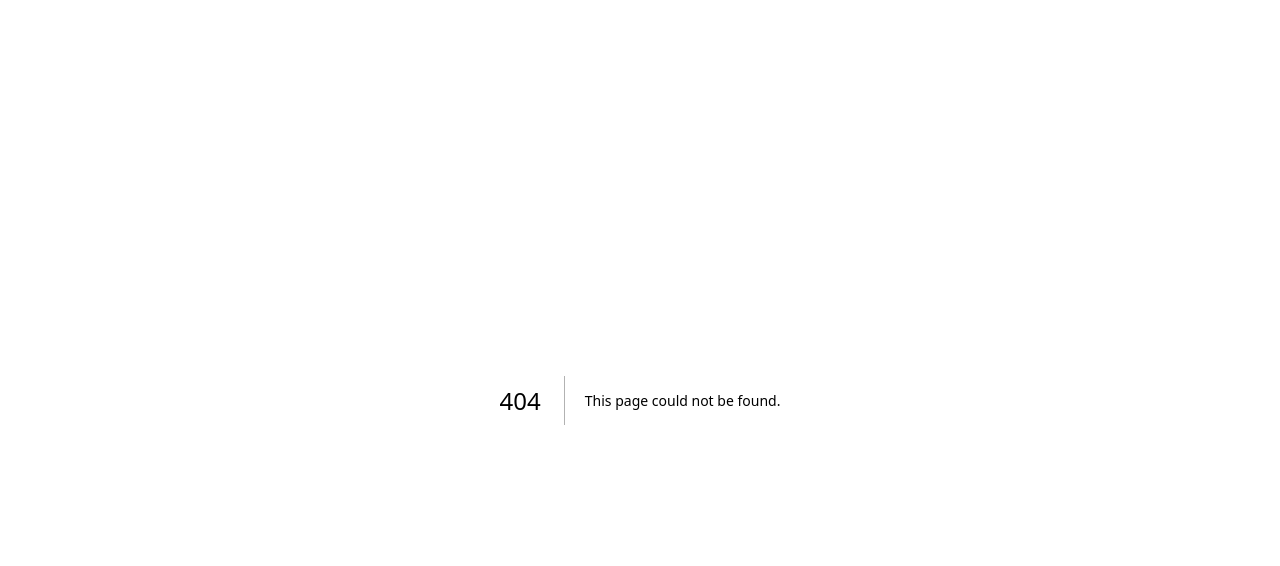
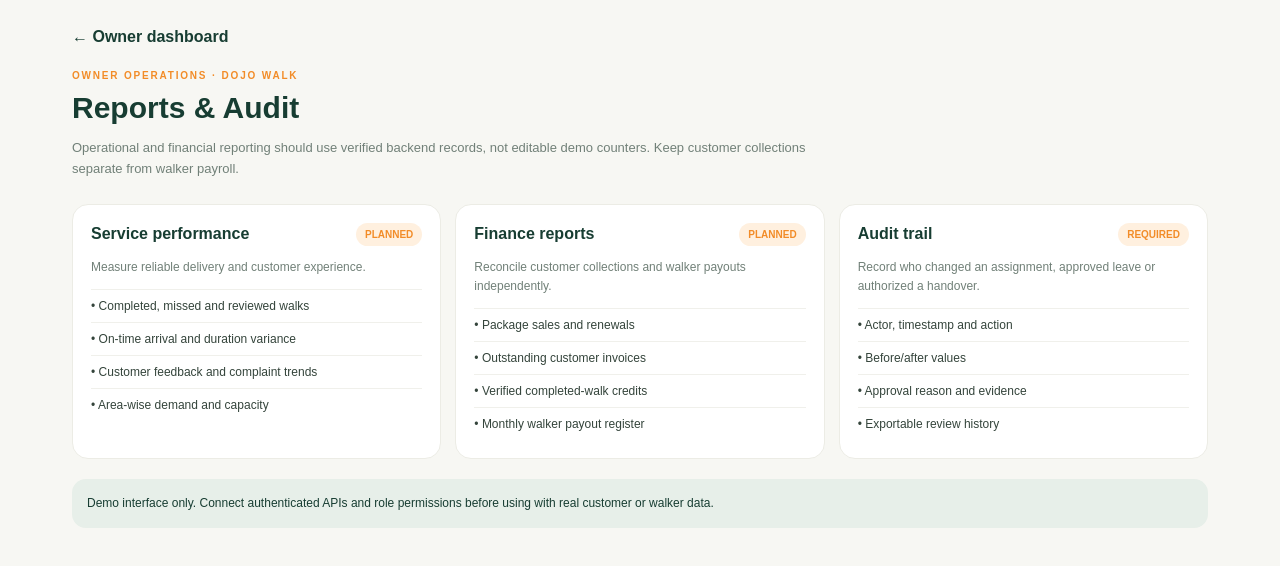
Before and after one commit to DOJOWALK/Dojo-walk-service-flow-, a Next.js app in the folder apps/admin/: page /reports in a window 1280 px wide. Before the commit this address had no page. Shown: the top 566 px of the page. Built offline with nearby package versions, Linux system fonts and the light colour scheme.

Commit message:
Add admin operational control centre pages

```diff
--- /dev/null
+++ b/apps/admin/app/reports/page.tsx
@@ -0,0 +1,6 @@
+import OpsPage from "../_components/ops-page";
+export default function Reports(){return <OpsPage title="Reports & Audit" intro="Operational and financial reporting should use verified backend records, not editable demo counters. Keep customer collections separate from walker payroll." cards={[
+{title:"Service performance",status:"PLANNED",detail:"Measure reliable delivery and customer experience.",items:["Completed, missed and reviewed walks","On-time arrival and duration variance","Customer feedback and complaint trends","Area-wise demand and capacity"]},
+{title:"Finance reports",status:"PLANNED",detail:"Reconcile customer collections and walker payouts independently.",items:["Package sales and renewals","Outstanding customer invoices","Verified completed-walk credits","Monthly walker payout register"]},
+{title:"Audit trail",status:"REQUIRED",detail:"Record who changed an assignment, approved leave or authorized a handover.",items:["Actor, timestamp and action","Before/after values","Approval reason and evidence","Exportable review history"]}
+]}/>}
```
